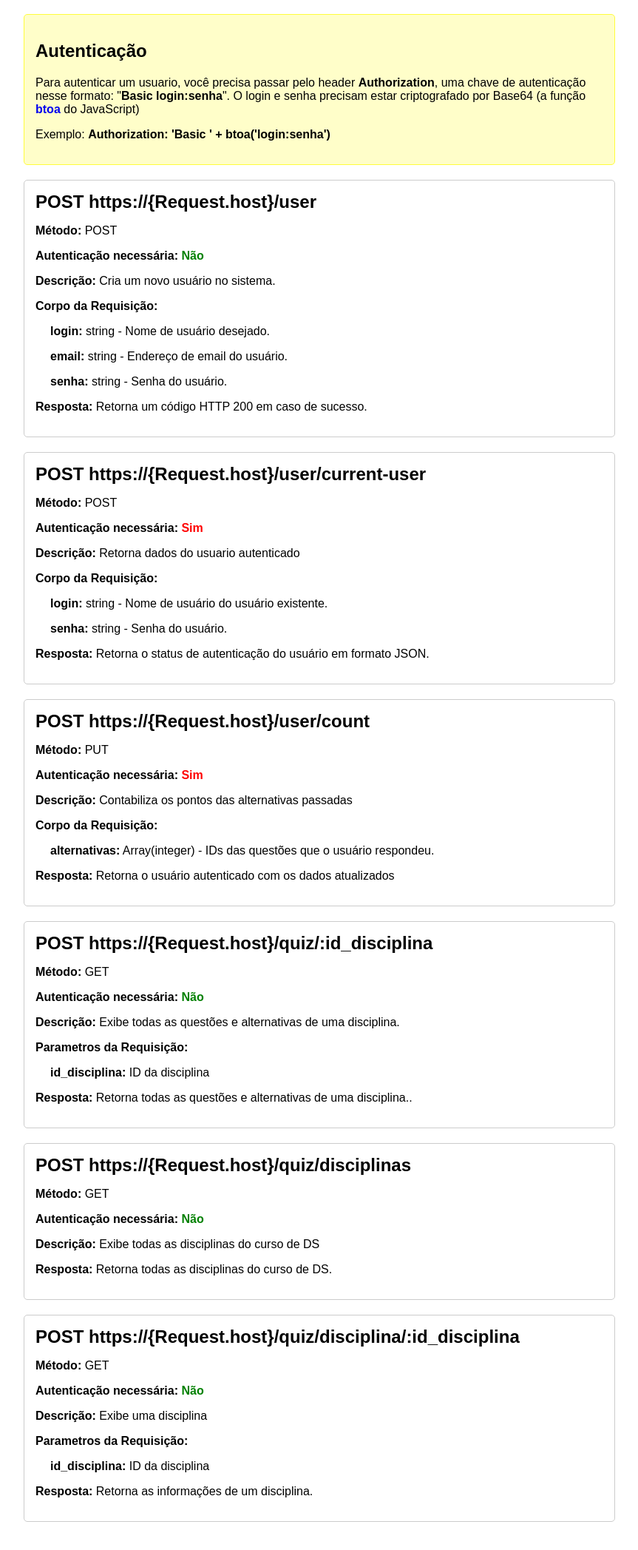
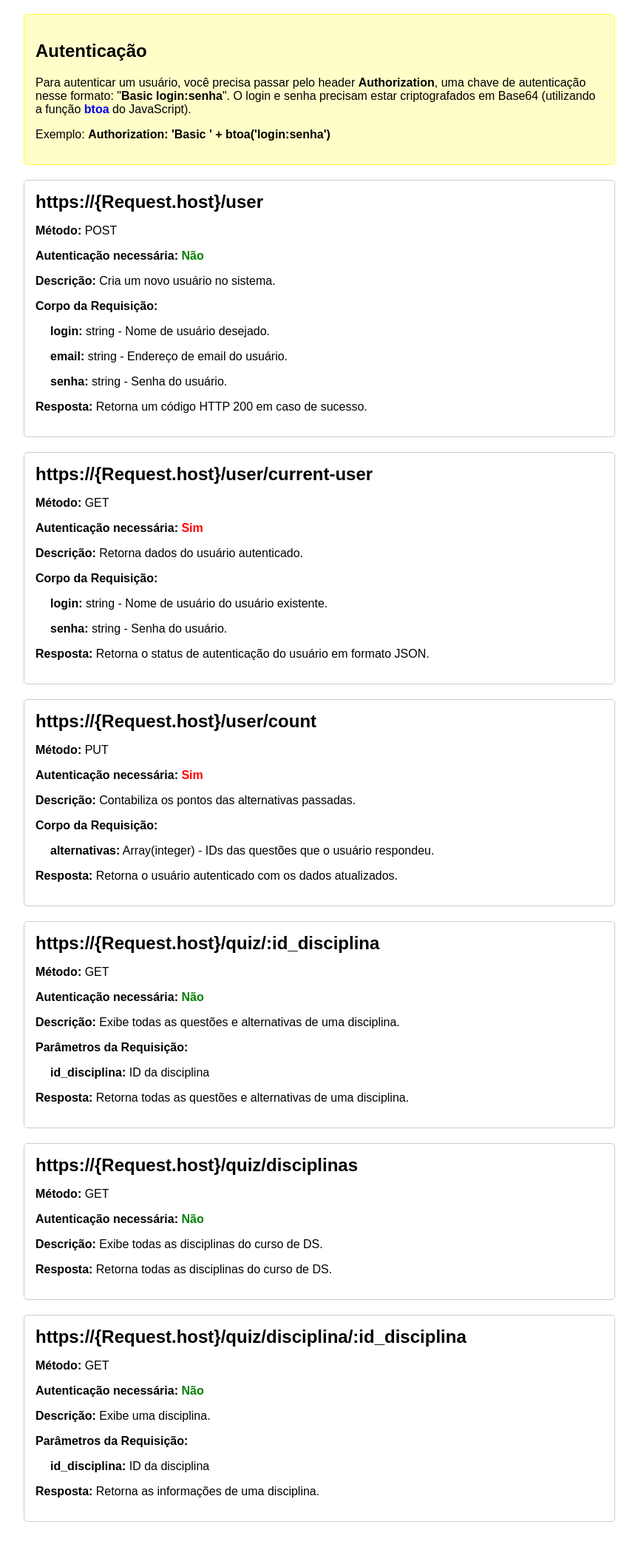
Before and after one commit to ImmaUgc/ETECQuiz, a website: page view/Document.html in a window 1280 px wide. Shown: the part 89-2184 px from the top of the page at 74% size, without its empty margins (208-1071 px from the left). Drawn offline with Linux system fonts and the light colour scheme.

```diff
--- a/utils/Database.js
+++ b/utils/Database.js
@@ -7,10 +7,6 @@
 let Pool; /* Pool é um conjunto de conexões no banco de dados que é gerenciado de forma automática pelo MySQL, abrindo e fechando conexões quando necessário. Essa pool será carregada uma única vez no código inteiro. */
 
 function CriarPoolGlobal() {
-    /* Caso queira fazer testes com o banco de dados, aqui estão as procedures e tables para criar o banco localmente */
-    /* Tables: https://github.com/ronaldo-mendonca-dos-santos/Quiz-SQL/blob/main/Banco1.sql */
-    /* Procedures (Exemplos): https://github.com/ronaldo-mendonca-dos-santos/Quiz-SQL/blob/main/Exemplosprocedures.sql */
-    /* Procedures: https://github.com/ronaldo-mendonca-dos-santos/Quiz-SQL/blob/main/procedures.sql */
     Pool = mysql2.createPool({
         host: 'autorack.proxy.rlwy.net',
         port: 12162,
--- a/view/Document.html
+++ b/view/Document.html
@@ -24,12 +24,12 @@
 
     <div class="warn">
         <h2>Autenticação</h2>
-        <p>Para autenticar um usuario, você precisa passar pelo header <strong>Authorization</strong>, uma chave de autenticação nesse formato: "<strong>Basic login:senha</strong>". O login e senha precisam estar criptografado por Base64 (a função <a href="https://developer.mozilla.org/en-US/docs/Web/API/Window/btoa" target="_blank">btoa</a> do JavaScript)</p>
+        <p>Para autenticar um usuário, você precisa passar pelo header <strong>Authorization</strong>, uma chave de autenticação nesse formato: "<strong>Basic login:senha</strong>". O login e senha precisam estar criptografados em Base64 (utilizando a função <a href="https://developer.mozilla.org/en-US/docs/Web/API/Window/btoa" target="_blank">btoa</a> do JavaScript).</p>
         <p>Exemplo: <strong>Authorization: 'Basic ' + btoa('login:senha')</strong></p>
     </div>
 
     <div class="endpoint">
-        <h2>POST https://{Request.host}/user</h2>
+        <h2>https://{Request.host}/user</h2>
         <p><strong>Método:</strong> POST</p>
         <p><strong>Autenticação necessária:</strong> <span class="auth-not-required">Não</span></p>
         <p><strong>Descrição:</strong> Cria um novo usuário no sistema.</p>
@@ -43,10 +43,10 @@
     </div>
 
     <div class="endpoint">
-        <h2>POST https://{Request.host}/user/current-user</h2>
-        <p><strong>Método:</strong> POST</p>
+        <h2>https://{Request.host}/user/current-user</h2>
+        <p><strong>Método:</strong> GET</p>
         <p><strong>Autenticação necessária:</strong> <span class="auth-required">Sim</span></p>
-        <p><strong>Descrição:</strong> Retorna dados do usuario autenticado</p>
+        <p><strong>Descrição:</strong> Retorna dados do usuário autenticado.</p>
         <p><strong>Corpo da Requisição:</strong></p>
         <div class="body-params">
             <p><strong>login:</strong> string - Nome de usuário do usuário existente.</p>
@@ -56,47 +56,47 @@
     </div>
 
     <div class="endpoint">
-        <h2>POST https://{Request.host}/user/count</h2>
+        <h2>https://{Request.host}/user/count</h2>
         <p><strong>Método:</strong> PUT</p>
         <p><strong>Autenticação necessária:</strong> <span class="auth-required">Sim</span></p>
-        <p><strong>Descrição:</strong> Contabiliza os pontos das alternativas passadas</p>
+        <p><strong>Descrição:</strong> Contabiliza os pontos das alternativas passadas.</p>
         <p><strong>Corpo da Requisição:</strong></p>
         <div class="body-params">
             <p><strong>alternativas:</strong> Array(integer) - IDs das questões que o usuário respondeu.</p>
         </div>
-        <p><strong>Resposta:</strong> Retorna o usuário autenticado com os dados atualizados</p>
+        <p><strong>Resposta:</strong> Retorna o usuário autenticado com os dados atualizados.</p>
     </div>
 
     <div class="endpoint">
-        <h2>POST https://{Request.host}/quiz/:id_disciplina</h2>
+        <h2>https://{Request.host}/quiz/:id_disciplina</h2>
         <p><strong>Método:</strong> GET</p>
         <p><strong>Autenticação necessária:</strong> <span class="auth-not-required">Não</span></p>
         <p><strong>Descrição:</strong> Exibe todas as questões e alternativas de uma disciplina.</p>
-        <p><strong>Parametros da Requisição:</strong></p>
+        <p><strong>Parâmetros da Requisição:</strong></p>
         <div class="body-params">
             <p><strong>id_disciplina:</strong> ID da disciplina</p>
         </div>
-        <p><strong>Resposta:</strong> Retorna todas as questões e alternativas de uma disciplina..</p>
+        <p><strong>Resposta:</strong> Retorna todas as questões e alternativas de uma disciplina.</p>
     </div>
 
     <div class="endpoint">
-        <h2>POST https://{Request.host}/quiz/disciplinas</h2>
+        <h2>https://{Request.host}/quiz/disciplinas</h2>
         <p><strong>Método:</strong> GET</p>
         <p><strong>Autenticação necessária:</strong> <span class="auth-not-required">Não</span></p>
-        <p><strong>Descrição:</strong> Exibe todas as disciplinas do curso de DS</p>
+        <p><strong>Descrição:</strong> Exibe todas as disciplinas do curso de DS.</p>
         <p><strong>Resposta:</strong> Retorna todas as disciplinas do curso de DS.</p>
     </div>
 
     <div class="endpoint">
-        <h2>POST https://{Request.host}/quiz/disciplina/:id_disciplina</h2>
+        <h2>https://{Request.host}/quiz/disciplina/:id_disciplina</h2>
         <p><strong>Método:</strong> GET</p>
         <p><strong>Autenticação necessária:</strong> <span class="auth-not-required">Não</span></p>
-        <p><strong>Descrição:</strong> Exibe uma disciplina</p>
-        <p><strong>Parametros da Requisição:</strong></p>
+        <p><strong>Descrição:</strong> Exibe uma disciplina.</p>
+        <p><strong>Parâmetros da Requisição:</strong></p>
         <div class="body-params">
             <p><strong>id_disciplina:</strong> ID da disciplina</p>
         </div>
-        <p><strong>Resposta:</strong> Retorna as informações de um disciplina.</p>
+        <p><strong>Resposta:</strong> Retorna as informações de uma disciplina.</p>
     </div>
 
 </div>
```
Also changed, not shown: 1 other file.
